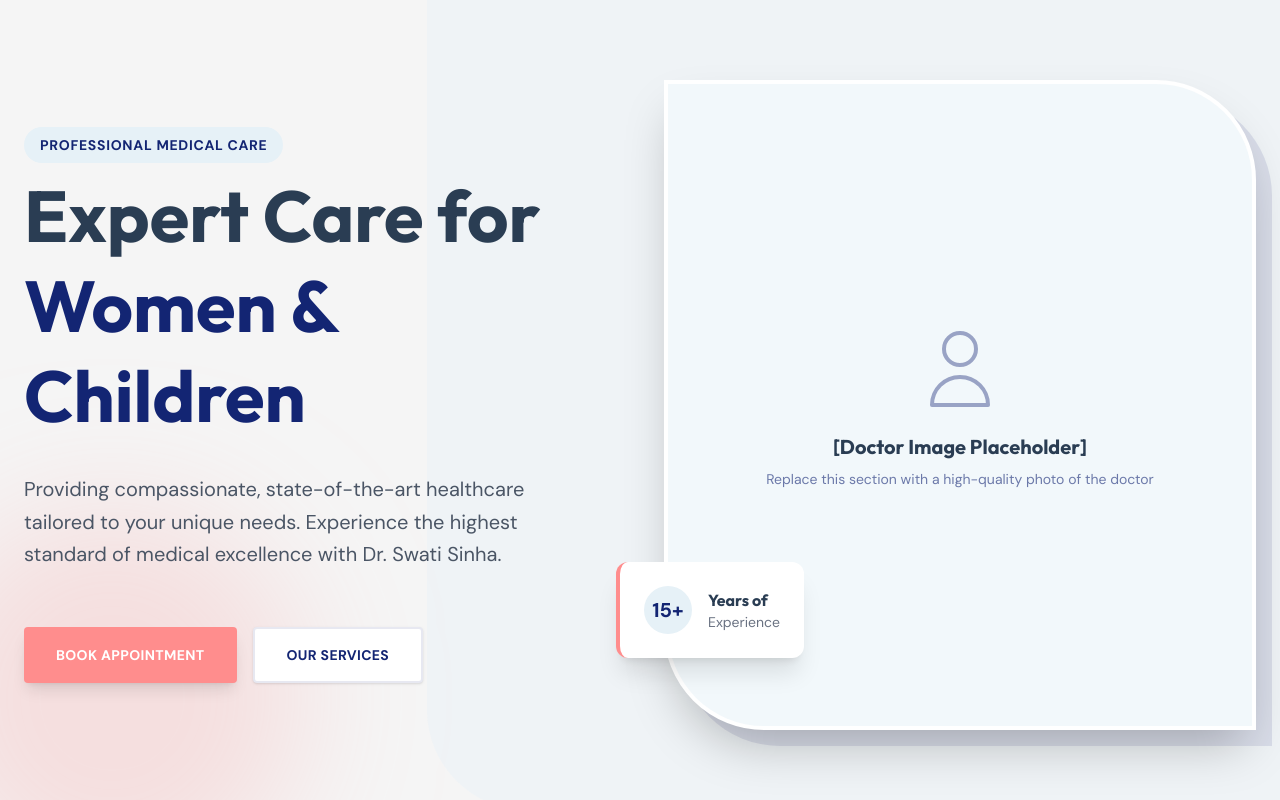
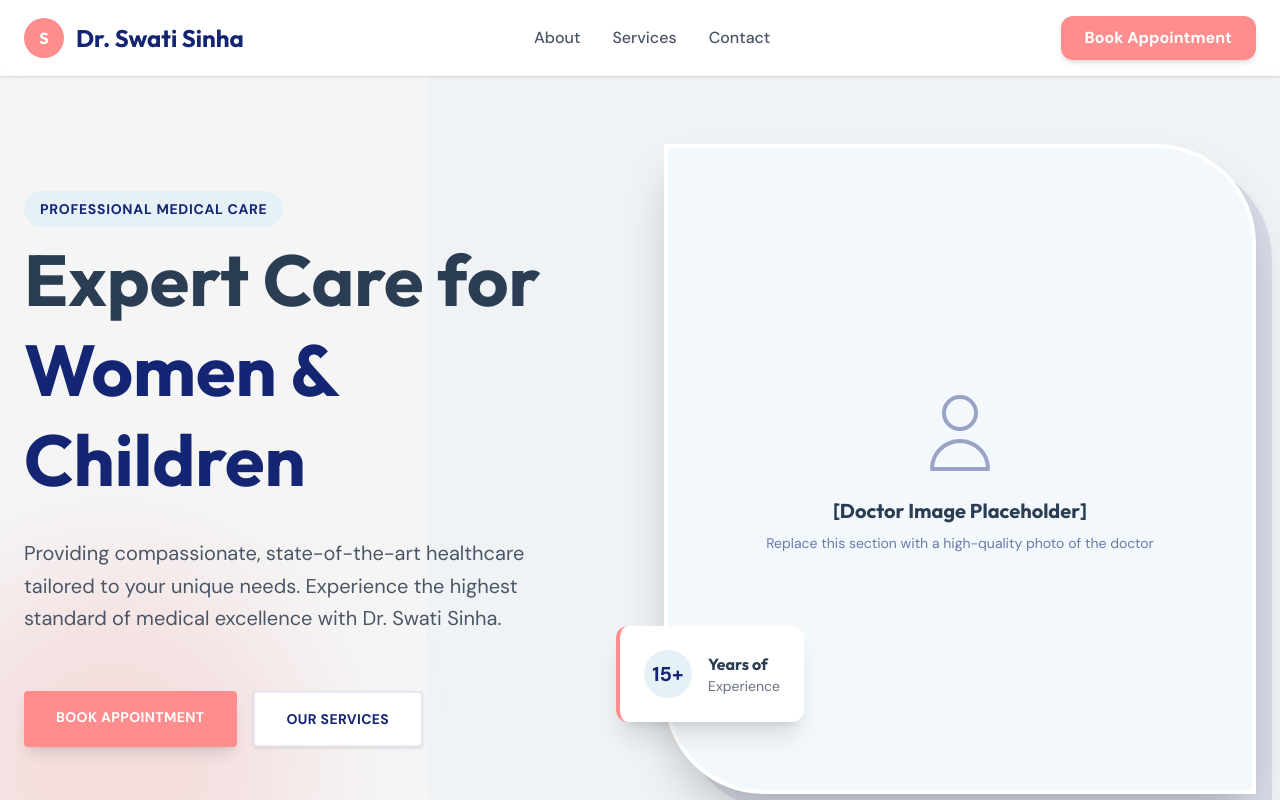
Before and after one commit to amithalder21/doctorsportal, a Next.js app: page / in a window 1280 px wide. Shown: the top 800 px of the page. Built offline with nearby package versions, Linux system fonts and the light colour scheme.

Commit message:
UI Updates: Added Header, linked buttons, and added time slots

```diff
--- a/src/app/globals.css
+++ b/src/app/globals.css
@@ -23,3 +23,12 @@ body {
   color: var(--foreground);
   font-family: var(--font-sans);
 }
+
+@keyframes fadeIn {
+  from { opacity: 0; transform: translateY(-10px); }
+  to { opacity: 1; transform: translateY(0); }
+}
+
+.animate-fade-in {
+  animation: fadeIn 0.3s ease-out forwards;
+}
--- a/src/app/page.tsx
+++ b/src/app/page.tsx
@@ -1,3 +1,4 @@
+import Header from '@/components/Header';
 import Hero from '@/components/Hero';
 import About from '@/components/About';
 import Services from '@/components/Services';
@@ -6,7 +7,8 @@ import Footer from '@/components/Footer';
 
 export default function Home() {
   return (
-    <main className="min-h-screen bg-white text-gray-900">
+    <main className="min-h-screen bg-white text-gray-900 pt-16">
+      <Header />
       <Hero />
       <About />
       <Services />
--- a/src/components/Contact.tsx
+++ b/src/components/Contact.tsx
@@ -1,4 +1,22 @@
+"use client";
+
+import { useState } from 'react';
+
 export default function Contact() {
+  const [date, setDate] = useState('');
+
+  const timeSlots = [
+    "09:00 AM", "09:30 AM", "10:00 AM", "10:30 AM",
+    "11:00 AM", "11:30 AM", "12:00 PM", "12:30 PM",
+    "02:00 PM", "02:30 PM", "03:00 PM", "03:30 PM",
+    "04:00 PM", "04:30 PM", "05:00 PM", "05:30 PM"
+  ];
+
+  const handleSubmit = (e: React.FormEvent) => {
+    e.preventDefault();
+    alert("Appointment request submitted successfully!");
+  };
+
   return (
     <section className="py-24 bg-white" id="contact">
       <div className="container mx-auto px-6">
@@ -44,7 +62,7 @@ export default function Contact() {
           </div>
 
           <div className="w-full lg:w-2/3">
-            <form className="bg-salute-primary p-10 md:p-14 rounded-[40px] shadow-2xl relative overflow-hidden">
+            <form onSubmit={handleSubmit} className="bg-salute-primary p-10 md:p-14 rounded-[40px] shadow-2xl relative overflow-hidden">
               {/* Decorative circle in form */}
               <div className="absolute -top-24 -right-24 w-64 h-64 bg-salute-accent rounded-full opacity-10"></div>
 
@@ -53,24 +71,40 @@ export default function Contact() {
               <div className="grid md:grid-cols-2 gap-6 mb-6 relative z-10">
                 <div className="space-y-2">
                   <label className="text-sm font-bold text-white/80 uppercase tracking-wide">Full Name</label>
-                  <input type="text" className="w-full px-5 py-4 rounded-xl bg-white/10 border border-white/20 text-white placeholder-white/40 focus:ring-2 focus:ring-salute-secondary focus:border-transparent outline-none transition-all backdrop-blur-sm" placeholder="Jane Doe" />
+                  <input required type="text" className="w-full px-5 py-4 rounded-xl bg-white/10 border border-white/20 text-white placeholder-white/40 focus:ring-2 focus:ring-salute-secondary focus:border-transparent outline-none transition-all backdrop-blur-sm" placeholder="Jane Doe" />
                 </div>
                 <div className="space-y-2">
                   <label className="text-sm font-bold text-white/80 uppercase tracking-wide">Phone Number</label>
-                  <input type="tel" className="w-full px-5 py-4 rounded-xl bg-white/10 border border-white/20 text-white placeholder-white/40 focus:ring-2 focus:ring-salute-secondary focus:border-transparent outline-none transition-all backdrop-blur-sm" placeholder="+91 00000 00000" />
+                  <input required type="tel" className="w-full px-5 py-4 rounded-xl bg-white/10 border border-white/20 text-white placeholder-white/40 focus:ring-2 focus:ring-salute-secondary focus:border-transparent outline-none transition-all backdrop-blur-sm" placeholder="+91 00000 00000" />
                 </div>
               </div>
 
               <div className="grid md:grid-cols-2 gap-6 mb-6 relative z-10">
                 <div className="space-y-2">
                   <label className="text-sm font-bold text-white/80 uppercase tracking-wide">Email Address</label>
-                  <input type="email" className="w-full px-5 py-4 rounded-xl bg-white/10 border border-white/20 text-white placeholder-white/40 focus:ring-2 focus:ring-salute-secondary focus:border-transparent outline-none transition-all backdrop-blur-sm" placeholder="jane@example.com" />
+                  <input required type="email" className="w-full px-5 py-4 rounded-xl bg-white/10 border border-white/20 text-white placeholder-white/40 focus:ring-2 focus:ring-salute-secondary focus:border-transparent outline-none transition-all backdrop-blur-sm" placeholder="jane@example.com" />
                 </div>
                 <div className="space-y-2">
                   <label className="text-sm font-bold text-white/80 uppercase tracking-wide">Preferred Date</label>
-                  <input type="date" className="w-full px-5 py-4 rounded-xl bg-white/10 border border-white/20 text-white focus:ring-2 focus:ring-salute-secondary focus:border-transparent outline-none transition-all backdrop-blur-sm" style={{colorScheme: 'dark'}} />
+                  <input required type="date" value={date} onChange={(e) => setDate(e.target.value)} className="w-full px-5 py-4 rounded-xl bg-white/10 border border-white/20 text-white focus:ring-2 focus:ring-salute-secondary focus:border-transparent outline-none transition-all backdrop-blur-sm" style={{colorScheme: 'dark'}} />
                 </div>
               </div>
+
+              {date && (
+                <div className="space-y-3 mb-6 relative z-10 animate-fade-in">
+                  <label className="text-sm font-bold text-white/80 uppercase tracking-wide">Available Times</label>
+                  <div className="grid grid-cols-2 sm:grid-cols-4 gap-3">
+                    {timeSlots.map((time) => (
+                      <label key={time} className="cursor-pointer">
+                        <input type="radio" name="timeSlot" value={time} className="peer sr-only" required />
+                        <div className="text-center px-2 py-3 rounded-xl border border-white/20 text-white/80 peer-checked:bg-salute-secondary peer-checked:text-white peer-checked:border-salute-secondary hover:bg-white/10 transition-all text-sm font-bold">
+                          {time}
+                        </div>
+                      </label>
+                    ))}
+                  </div>
+                </div>
+              )}
 
               <div className="space-y-2 mb-10 relative z-10">
                 <label className="text-sm font-bold text-white/80 uppercase tracking-wide">Message (Optional)</label>
--- /dev/null
+++ b/src/components/Header.tsx
@@ -0,0 +1,33 @@
+import Link from 'next/link';
+
+export default function Header() {
+  return (
+    <header className="fixed w-full top-0 z-50 bg-white/90 backdrop-blur-md shadow-sm">
+      <div className="container mx-auto px-6 py-4 flex items-center justify-between">
+        <Link href="/" className="flex items-center gap-3">
+          <div className="w-10 h-10 bg-salute-secondary rounded-full flex items-center justify-center font-bold text-white font-heading">S</div>
+          <h1 className="text-2xl font-bold text-salute-primary font-heading">Dr. Swati Sinha</h1>
+        </Link>
+
+        <nav className="hidden md:flex items-center gap-8">
+          <Link href="#about" className="text-gray-600 hover:text-salute-secondary font-medium transition-colors">About</Link>
+          <Link href="#services" className="text-gray-600 hover:text-salute-secondary font-medium transition-colors">Services</Link>
+          <Link href="#contact" className="text-gray-600 hover:text-salute-secondary font-medium transition-colors">Contact</Link>
+        </nav>
+
+        <div className="flex items-center">
+          <a href="#contact" className="hidden md:inline-flex px-6 py-2.5 bg-salute-secondary text-white font-bold rounded-xl hover:bg-[#ff7575] transition-all shadow-md hover:-translate-y-0.5">
+            Book Appointment
+          </a>
+
+          {/* Mobile Menu Button */}
+          <button className="md:hidden p-2 text-salute-primary">
+            <svg className="w-6 h-6" fill="none" stroke="currentColor" viewBox="0 0 24 24" xmlns="http://www.w3.org/2000/svg">
+              <path strokeLinecap="round" strokeLinejoin="round" strokeWidth={2} d="M4 6h16M4 12h16M4 18h16" />
+            </svg>
+          </button>
+        </div>
+      </div>
+    </header>
+  );
+}
--- a/src/components/Hero.tsx
+++ b/src/components/Hero.tsx
@@ -18,12 +18,12 @@ export default function Hero() {
             Providing compassionate, state-of-the-art healthcare tailored to your unique needs. Experience the highest standard of medical excellence with Dr. Swati Sinha.
           </p>
           <div className="pt-6 flex flex-wrap gap-4">
-            <button className="px-8 py-4 bg-salute-secondary hover:bg-[#ff7575] text-white rounded font-bold transition-all shadow-lg hover:shadow-xl hover:-translate-y-1 text-sm uppercase tracking-wide">
+            <a href="#contact" className="inline-block px-8 py-4 bg-salute-secondary hover:bg-[#ff7575] text-white rounded font-bold transition-all shadow-lg hover:shadow-xl hover:-translate-y-1 text-sm uppercase tracking-wide text-center">
               Book Appointment
-            </button>
-            <button className="px-8 py-4 bg-white hover:bg-salute-light text-salute-primary border-2 border-salute-primary/10 rounded font-bold transition-all shadow-sm text-sm uppercase tracking-wide">
+            </a>
+            <a href="#services" className="inline-block px-8 py-4 bg-white hover:bg-salute-light text-salute-primary border-2 border-salute-primary/10 rounded font-bold transition-all shadow-sm text-sm uppercase tracking-wide text-center">
               Our Services
-            </button>
+            </a>
           </div>
         </div>
 
```
Also changed, not shown: 1 other file (tests, documents, lock files or other folders).
